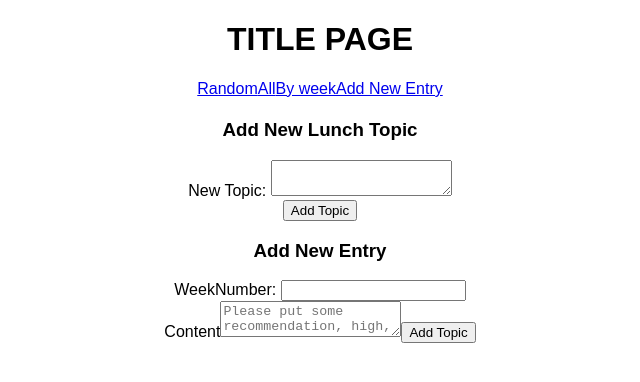
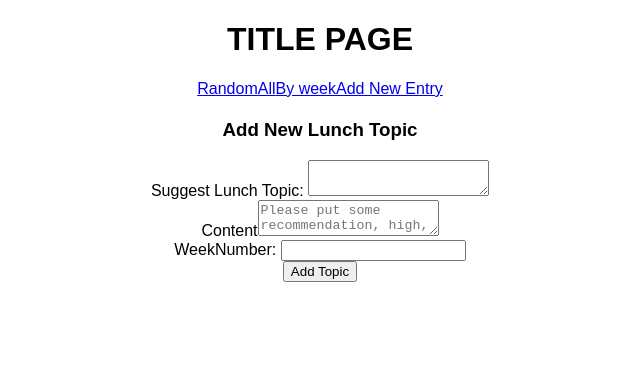
Before and after one commit to butterfly13/Project3-FrontEnd, a React (Create React App) app in the folder squad-diary/: page /newEntry in a window 1280 px wide. Shown: the top 382 px of the page, without its empty margins (320-960 px from the left). Built offline with nearby package versions, Linux system fonts and the light colour scheme; no server answers.

Commit message:
create newEntry and lunchtopic

```diff
--- a/squad-diary/src/NewTopic/NewTopic.js
+++ b/squad-diary/src/NewTopic/NewTopic.js
@@ -1,24 +1,57 @@
 import React, { Component } from 'react';
+import axios from 'axios'
 
 class NewTopic extends Component {
+    constructor(props){
+        super(props)
+        this.state = {
+            newLunchTopic: '',
+            newEntry: '',
+            WeekNumber:''
+        }
+
+        if (window.location.origin === "http://localhost:3000") {
+        this.origin = "http://localhost:4000";
+        } else {
+        this.origin = "https://murmuring-badlands-90875.herokuapp.com";
+        }
+
+        this.handleChange = this.handleChange.bind(this)
+        this.handleSubmit = this.handleSubmit.bind(this)
+    }
+
+    handleChange (e ) {
+        this.setState({[e.target.name]: e.target.value})
+
+    }
+
+    handleSubmit (e) {
+        e.preventDefault()
+        console.log(this.state)
+        const newLunchTopic = {
+            content: this.state.newLunchTopic
+        }
+        axios.post(`${this.origin}`, {newLunchTopic})
+        .then(res => {
+            console.log(res)
+            console.log(res)
+        })
+        .catch(err => console.log(err))
+        // console.log(newLunchTopic)
+    }
     render() {
+
         return (
             <div>
                 <div className="addLunchTopic">
                     <h3>Add New Lunch Topic</h3>
-                    <form>
-                        <label>New Topic: </label>
-                        <textarea  name="content"/> <br />
-                        <button> Add Topic</button>
-                    </form>
-                </div>
-                <div className="addNewEntry">
-                    <h3>Add New Entry</h3>
-                    <form>
+                    <form onSubmit={this.handleSubmit}>
+                        <label>Suggest Lunch Topic: </label>
+                        <textarea  name="newLunchTopic" value={this.state.value}  onChange={this.handleChange} /> <br />
+                        <label>Content</label>
+                        <textarea name="newEntry" value={this.state.value} onChange={this.handleChange} placeholder="Please put some recommendation, high, or low "/> <br />
                         <label>WeekNumber: </label>
                         <input type="number" name="weekNumber" /> <br />
-                        <label>Content</label>
-                        <textarea name="content" placeholder="Please put some recommendation, high, or low "/>
                         <button> Add Topic</button>
                     </form>
                 </div>
```
